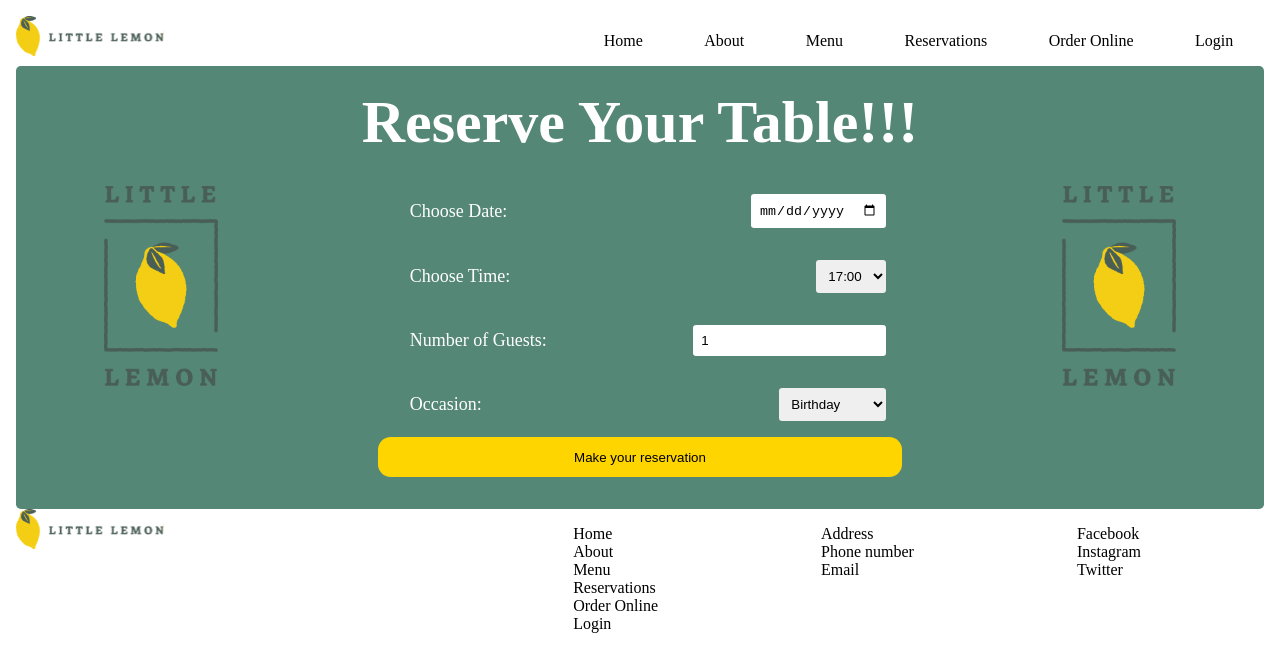
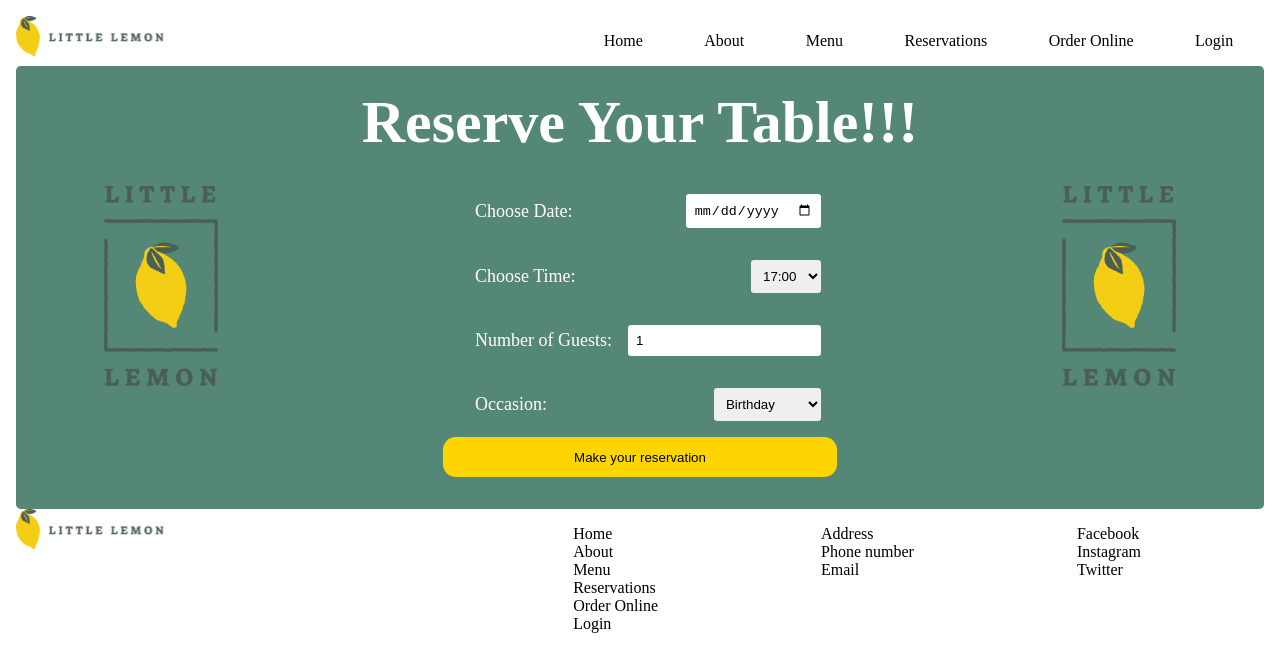
Before and after one commit to SivaKrishna6745/Little-Lemon-Capstone, a React (Create React App) app: page /booking in a window 1280 px wide. Shown: the top 672 px of the page. Built offline with nearby package versions, Linux system fonts and the light colour scheme; a web font is replaced by a local one.

Commit message:
changed availableTimes to reducer

```diff
--- a/src/BookingForm.jsx
+++ b/src/BookingForm.jsx
@@ -7,7 +7,7 @@ function BookingForm({ availableTimes, dispatcher }) {
     const [nOG, setNOG] = useState(1);
     const [occasion, setOccasion] = useState("birthday");
     return (
-        <div>
+        <>
             <h1>Reserve Your Table!!!</h1>
             <form className="form">
                 <div className="form-group">
@@ -68,7 +68,7 @@ function BookingForm({ availableTimes, dispatcher }) {
                     className="btn"
                 />
             </form>
-        </div>
+        </>
     );
 }
 
--- a/src/BookingPage.jsx
+++ b/src/BookingPage.jsx
@@ -10,7 +10,7 @@ function BookingPage({ availableTimes, dispatcher }) {
             <div className="booking__hero">
                 <BookingForm
                     availableTimes={availableTimes}
-                    dispatcher={dispatcher}
+                    dispatcher={(val) => dispatcher(val)}
                 />
             </div>
             <div>
--- a/src/Main.js
+++ b/src/Main.js
@@ -5,7 +5,7 @@ import HomePage from "./HomePage";
 import BookingPage from "./BookingPage";
 
 function Main() {
-    const updateTimes = (action, state) => {
+    const updateTimes = (state, action) => {
         switch (action.type) {
             case "updatebooking":
                 console.log("state");
@@ -14,15 +14,13 @@ function Main() {
                 return initializeTimes;
         }
     };
-    const initializeTimes = [
-        "17:00",
-        "18:00",
-        "19:00",
-        "20:00",
-        "21:00",
-        "22:00",
-    ];
-    const [availableTimes, dispatch] = useReducer(updateTimes, initializeTimes);
+    const initializeTimes = () => {
+        return ["17:00", "18:00", "19:00", "20:00", "21:00", "22:00"];
+    };
+    const [availableTimes, dispatch] = useReducer(
+        updateTimes,
+        initializeTimes()
+    );
     return (
         <main className="main">
             <Routes>
@@ -32,7 +30,7 @@ function Main() {
                     element={
                         <BookingPage
                             availableTimes={availableTimes}
-                            dispatcher={dispatch}
+                            dispatcher={(val) => dispatch(val)}
                         />
                     }
                 ></Route>
```
